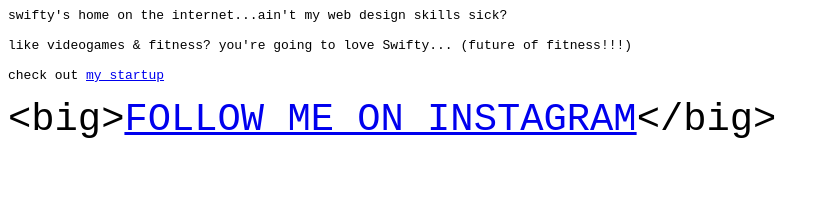
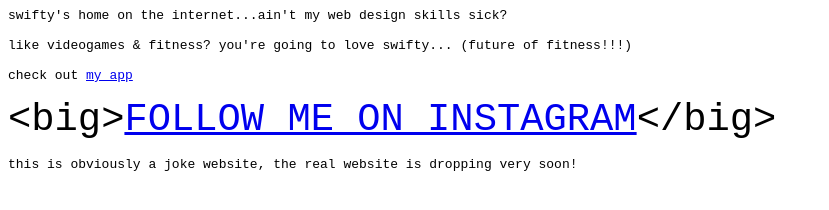
Before and after one commit to swiftyfit/swifty-website, a plain HTML site: page index.html in a window 1280 px wide. Shown: the whole page, without its empty margins (0-829 px from the left). Drawn offline with Linux system fonts and the light colour scheme.

Commit message:
Update index.html

```diff
--- a/index.html
+++ b/index.html
@@ -10,11 +10,13 @@
 <body>
 swifty's home on the internet...ain't my web design skills sick?
 <br/><br/>
-like videogames & fitness? you're going to love Swifty... (future of fitness!!!)
+like videogames & fitness? you're going to love swifty... (future of fitness!!!)
 <br/><br/>
-check out <a href="https://play.google.com/store/apps/details?id=fit.swifty.swifty">my startup</a>
+check out <a href="https://play.google.com/store/apps/details?id=fit.swifty.swifty">my app</a>
 <br/><br/>
 <big><big><big><big>
 <big><big>&lt;big&gt;<a href="https://www.instagram.com/saurabhchalke/">FOLLOW ME ON INSTAGRAM</a>&lt;/big&gt;</big></big>
 </big></big></big></big>
 <br/><br/>
+this is obviously a joke website, the real website is dropping very soon!
+<br/><br/>
```
